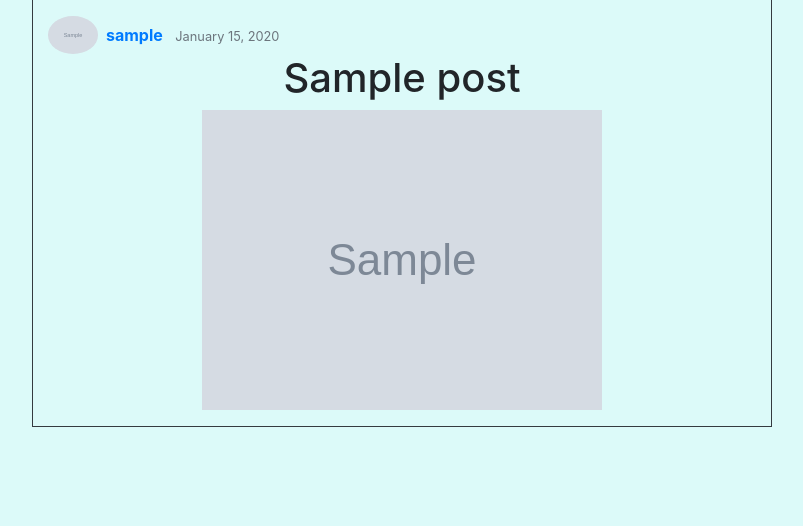
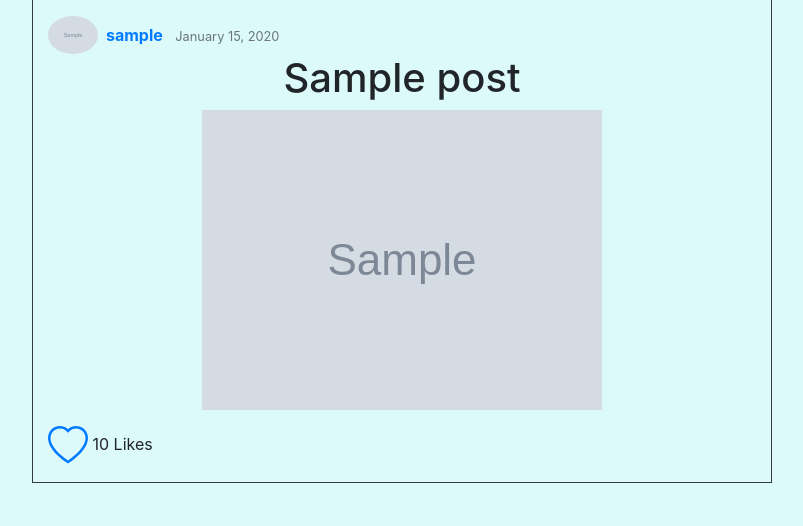
Before and after one commit to Voorhees2019/mysocial_app, a Django app: template posts_app/templates/posts_app/post_detail.html in a window 1280 px wide. Shown: the part 77-603 px from the top of the page, without its empty margins (238-1041 px from the left). Run offline with Django 3.2, Linux system fonts and the light colour scheme; the template is opened without the code that fills it: most values are stand-ins (such as "Sample title", 1, 10 or a date in 2020); grey boxes marked "Sample" are stand-in pictures; some libraries are stand-ins or nearby versions.

Commit message:
ability to like and unlike post at the detailed post page

```diff
--- a/mysocial/urls.py
+++ b/mysocial/urls.py
@@ -36,6 +36,8 @@ urlpatterns = [
     path('follow/<str:username>/', auth_views.follow, name='follow'),
     path('unfollow/<str:username>/', auth_views.unfollow, name='unfollow'),
     path('searchresult/', auth_views.searchresult, name='searchresult'),
+    path('like/<int:post_id>', posts_views.like, name='like'),
+    path('unlike/<int:post_id>', posts_views.unlike, name='unlike'),
 
 ]
 
--- /dev/null
+++ b/posts_app/static/posts_app/post-detail.css
@@ -0,0 +1,3 @@
+.like a:hover {
+    text-decoration: none;
+}
--- a/posts_app/templates/posts_app/post_detail.html
+++ b/posts_app/templates/posts_app/post_detail.html
@@ -1,6 +1,10 @@
 {% extends 'auth_app/base.html' %}
+{% load static %}
+{% load crispy_forms_tags %}
 
-{% load crispy_forms_tags %}
+{% block stylecss %}
+    <link rel="stylesheet" href="{% static 'posts_app/post-detail.css' %}">
+{% endblock %}
 
 {% block content %}
 
@@ -20,6 +24,26 @@
         </div>
         <div class="text-center">
             <img src="{{ object.image.url }}" class="img-fluid">
+        </div>
+        <div class="mt-3 like">
+            {% if not already_liked %}
+                <a href="{% url 'like' object.id %}" class="">
+                    <svg xmlns="http://www.w3.org/2000/svg" width="40" height="40" fill="currentColor"
+                         class="bi bi-heart" viewBox="0 0 16 16">
+                        <path d="m8 2.748-.717-.737C5.6.281 2.514.878 1.4 3.053c-.523 1.023-.641 2.5.314 4.385.92 1.815 2.834 3.989 6.286 6.357 3.452-2.368 5.365-4.542 6.286-6.357.955-1.886.838-3.362.314-4.385C13.486.878 10.4.28 8.717 2.01L8 2.748zM8 15C-7.333 4.868 3.279-3.04 7.824 1.143c.06.055.119.112.176.171a3.12 3.12 0 0 1 .176-.17C12.72-3.042 23.333 4.867 8 15z"/>
+                    </svg>
+                </a>
+                <span>{{ object.number_of_likes }} Like{{ object.number_of_likes|pluralize }}</span>
+            {% else %}
+                <a href="{% url 'unlike' object.id %}" class="">
+                    <svg xmlns="http://www.w3.org/2000/svg" width="40" height="40" fill="currentColor"
+                         class="bi bi-heart-fill" viewBox="0 0 16 16">
+                        <path fill-rule="evenodd"
+                              d="M8 1.314C12.438-3.248 23.534 4.735 8 15-7.534 4.736 3.562-3.248 8 1.314z"/>
+                    </svg>
+                </a>
+                <span>{{ object.number_of_likes }} Like{{ object.number_of_likes|pluralize }}</span>
+            {% endif %}
         </div>
     </div>
 
```
Also changed, not shown: posts_app/views.py (+26 -2 lines). Lines whose indentation alone changed are shown as unchanged.
